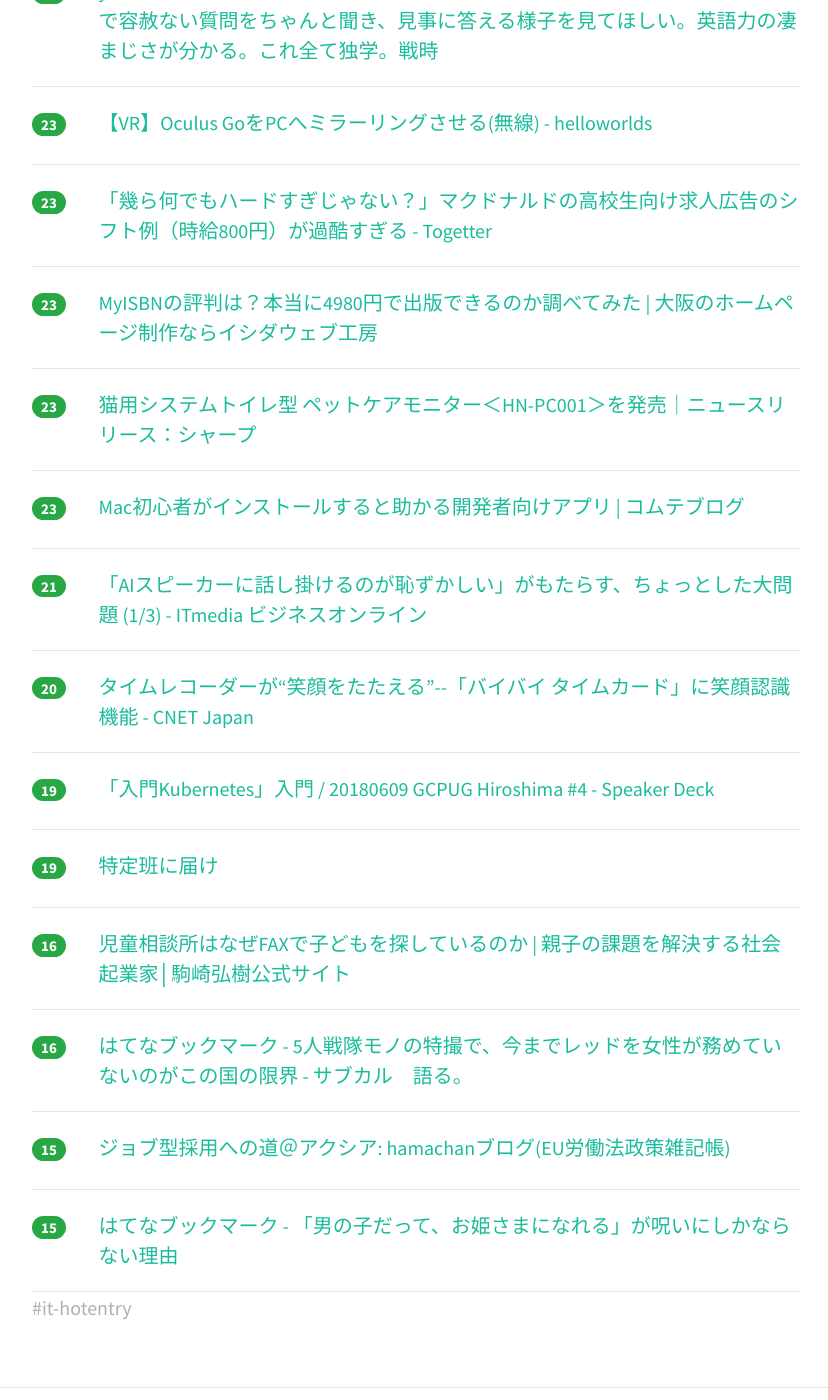
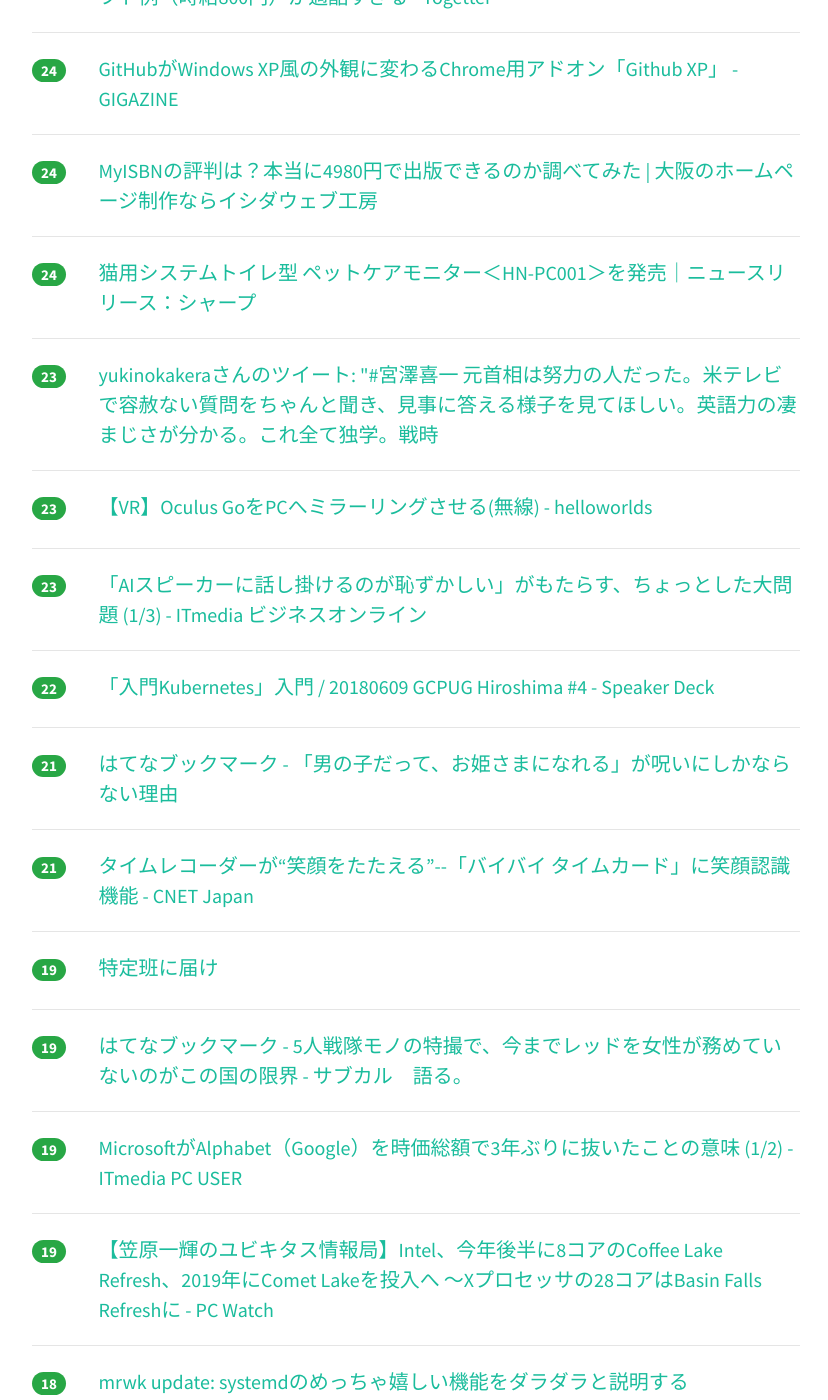
Before and after one commit to yatta47/hatena-matome-site, a Jekyll site: the page built from _posts/2018-06-11-hatena.md, in a window 1280 px wide and 1400 px high, scrolled down 4369 px. Shown: the whole window, without its empty margins (224-1052 px from the left). Built offline with Jekyll 4.4.1, drawn with Linux system fonts in a browser that asks for light colours; nearby versions of some CDN libraries; some of the changed text lies outside the part shown.

Commit message:
Updated 2018-06-11

```diff
--- a/_posts/2018-06-11-hatena.md
+++ b/_posts/2018-06-11-hatena.md
@@ -1,13 +1,13 @@
 ---
 layout: post
 title:  "2018-06-11 はてぶIT"
-date:   2018-06-11 22:01:25
+date:   2018-06-11 23:02:16
 tags: [it-hotentry]
 ---
-56 件のデータあり
+60 件のデータあり
 
 <hr><div class="row">
-<div class="col-1"><span class="badge badge-pill badge-success h2">372</span></div>
+<div class="col-1"><span class="badge badge-pill badge-success h2">381</span></div>
 <div class="col-11"><a href='https://internet.watch.impress.co.jp/docs/yajiuma/1126724.html' target='_blank'>開発者の3分の2以上は職場でマルチディスプレイを使用、10万人対象の調査で判明【やじうまWatch】 - INTERNET Watch</a></div>
 </div>
 <hr>
@@ -17,27 +17,32 @@ tags: [it-hotentry]
 </div>
 <hr>
 <div class="row">
-<div class="col-1"><span class="badge badge-pill badge-success h2">248</span></div>
+<div class="col-1"><span class="badge badge-pill badge-success h2">285</span></div>
 <div class="col-11"><a href='https://www.slideshare.net/kaimaimizuhiro/it-101439391' target='_blank'>IT技術者が説明上手になるための七つの法則</a></div>
 </div>
 <hr>
 <div class="row">
-<div class="col-1"><span class="badge badge-pill badge-success h2">225</span></div>
+<div class="col-1"><span class="badge badge-pill badge-success h2">246</span></div>
 <div class="col-11"><a href='https://gigazine.net/news/20180611-undersea-cables/' target='_blank'>インターネットは海底に敷かれたケーブルによって成り立っている - GIGAZINE</a></div>
 </div>
 <hr>
 <div class="row">
-<div class="col-1"><span class="badge badge-pill badge-success h2">212</span></div>
+<div class="col-1"><span class="badge badge-pill badge-success h2">243</span></div>
 <div class="col-11"><a href='https://qiita.com/seya/items/26c8a0dc549a10efcdf8' target='_blank'>世のフロントエンドエンジニアにApollo Clientを布教したい</a></div>
 </div>
 <hr>
 <div class="row">
-<div class="col-1"><span class="badge badge-pill badge-success h2">196</span></div>
+<div class="col-1"><span class="badge badge-pill badge-success h2">206</span></div>
 <div class="col-11"><a href='http://karaage.hatenadiary.jp/entry/2018/06/11/073000' target='_blank'>ブログで公開転職活動を開始します - karaage. [からあげ]</a></div>
 </div>
 <hr>
 <div class="row">
-<div class="col-1"><span class="badge badge-pill badge-success h2">170</span></div>
+<div class="col-1"><span class="badge badge-pill badge-success h2">206</span></div>
+<div class="col-11"><a href='https://headlines.yahoo.co.jp/hl?a=20180611-00000009-exmusic-musi' target='_blank'>RAD野田「HINOMARU」歌詞について謝罪 「軍歌だという意図は1ミリもない」（エキサイトミュージック） - Yahoo!ニュース</a></div>
+</div>
+<hr>
+<div class="row">
+<div class="col-1"><span class="badge badge-pill badge-success h2">185</span></div>
 <div class="col-11"><a href='http://www.itmedia.co.jp/news/articles/1806/11/news063.html' target='_blank'>同人誌即売会が「現金不要」になったらどうなる？　キャッシュレス決済限定「pixiv MARKET」に行ってみた (1/2) - ITmedia NEWS</a></div>
 </div>
 <hr>
@@ -47,27 +52,22 @@ tags: [it-hotentry]
 </div>
 <hr>
 <div class="row">
-<div class="col-1"><span class="badge badge-pill badge-success h2">123</span></div>
-<div class="col-11"><a href='https://headlines.yahoo.co.jp/hl?a=20180611-00000009-exmusic-musi' target='_blank'>RAD野田「HINOMARU」歌詞について謝罪 「軍歌だという意図は1ミリもない」（エキサイトミュージック） - Yahoo!ニュース</a></div>
-</div>
-<hr>
-<div class="row">
-<div class="col-1"><span class="badge badge-pill badge-success h2">121</span></div>
+<div class="col-1"><span class="badge badge-pill badge-success h2">140</span></div>
 <div class="col-11"><a href='http://blog.hatenablog.com/entry/official-meetup' target='_blank'>はてなブロガー向けイベント #はてなブログ公式ミートアップ 開催します！ LT登壇者も同時募集！ - 週刊はてなブログ</a></div>
 </div>
 <hr>
 <div class="row">
-<div class="col-1"><span class="badge badge-pill badge-success h2">82</span></div>
+<div class="col-1"><span class="badge badge-pill badge-success h2">90</span></div>
+<div class="col-11"><a href='http://www.yomiuri.co.jp/science/feature/CO017291/20180611-OYT8T50002.html' target='_blank'>他人のＰＣ「借用」仮想通貨計算　ウイルスか合法技術か : 科学 : 読売新聞（YOMIURI ONLINE）</a></div>
+</div>
+<hr>
+<div class="row">
+<div class="col-1"><span class="badge badge-pill badge-success h2">89</span></div>
 <div class="col-11"><a href='https://medium.com/@voluntas/c6d4a749327' target='_blank'>コードを書き続ける – V – Medium</a></div>
 </div>
 <hr>
 <div class="row">
-<div class="col-1"><span class="badge badge-pill badge-success h2">60</span></div>
-<div class="col-11"><a href='http://www.yomiuri.co.jp/science/feature/CO017291/20180611-OYT8T50002.html' target='_blank'>他人のＰＣ「借用」仮想通貨計算　ウイルスか合法技術か : 科学 : 読売新聞（YOMIURI ONLINE）</a></div>
-</div>
-<hr>
-<div class="row">
-<div class="col-1"><span class="badge badge-pill badge-success h2">59</span></div>
+<div class="col-1"><span class="badge badge-pill badge-success h2">64</span></div>
 <div class="col-11"><a href='http://tech.nikkeibp.co.jp/atcl/nxt/column/18/00001/00610/' target='_blank'>みずほ銀が第一関門を突破、正念場続く新システム移行 | 日経 xTECH（クロステック）</a></div>
 </div>
 <hr>
@@ -77,7 +77,12 @@ tags: [it-hotentry]
 </div>
 <hr>
 <div class="row">
-<div class="col-1"><span class="badge badge-pill badge-success h2">55</span></div>
+<div class="col-1"><span class="badge badge-pill badge-success h2">58</span></div>
+<div class="col-11"><a href='https://engineering.linecorp.com/ja/blog/detail/305' target='_blank'>LINEの新卒エンジニアが入社後どのような数ヶ月を過ごすのかご紹介！研修のお題は「LINEクローンを作る」 : LINE Engineering Blog</a></div>
+</div>
+<hr>
+<div class="row">
+<div class="col-1"><span class="badge badge-pill badge-success h2">57</span></div>
 <div class="col-11"><a href='https://coliss.com/articles/freebies/super-high-resolution-textures.html' target='_blank'>商用のデザインやイラストにも無料でガンガン使える！超高解像のフリーテクスチャ素材 -CC0 Textures | コリス</a></div>
 </div>
 <hr>
@@ -97,8 +102,13 @@ tags: [it-hotentry]
 </div>
 <hr>
 <div class="row">
-<div class="col-1"><span class="badge badge-pill badge-success h2">51</span></div>
+<div class="col-1"><span class="badge badge-pill badge-success h2">52</span></div>
 <div class="col-11"><a href='http://shinh.hatenablog.com/entry/2018/06/10/235314' target='_blank'>MJIT で dlopen 使わずに ELF オブジェクトを直接ロードする話 - 兼雑記</a></div>
+</div>
+<hr>
+<div class="row">
+<div class="col-1"><span class="badge badge-pill badge-success h2">49</span></div>
+<div class="col-11"><a href='https://akiba-pc.watch.impress.co.jp/docs/news/news/1126689.html' target='_blank'>ラズパイ最新版「Raspberry Pi 3 Model B+」の店頭販売がスタート、通信機能などを強化 - AKIBA PC Hotline!</a></div>
 </div>
 <hr>
 <div class="row">
@@ -108,7 +118,7 @@ tags: [it-hotentry]
 <hr>
 <div class="row">
 <div class="col-1"><span class="badge badge-pill badge-success h2">49</span></div>
-<div class="col-11"><a href='https://engineering.linecorp.com/ja/blog/detail/305' target='_blank'>LINEの新卒エンジニアが入社後どのような数ヶ月を過ごすのかご紹介！研修のお題は「LINEクローンを作る」 : LINE Engineering Blog</a></div>
+<div class="col-11"><a href='https://k-tai.watch.impress.co.jp/docs/news/1126926.html' target='_blank'>サイト内でのGoogleマップ、6月12日から表示されない可能性 - ケータイ Watch</a></div>
 </div>
 <hr>
 <div class="row">
@@ -122,38 +132,33 @@ tags: [it-hotentry]
 </div>
 <hr>
 <div class="row">
-<div class="col-1"><span class="badge badge-pill badge-success h2">47</span></div>
+<div class="col-1"><span class="badge badge-pill badge-success h2">48</span></div>
 <div class="col-11"><a href='https://qiita.com/moz450/items/bdd0eb8dff24caa5174a' target='_blank'>nodeエンジニアがGoでつくるREST APIサーバー【ベストプラクティス!?】ʕ ◔ϖ◔ʔ</a></div>
 </div>
 <hr>
 <div class="row">
-<div class="col-1"><span class="badge badge-pill badge-success h2">46</span></div>
-<div class="col-11"><a href='https://akiba-pc.watch.impress.co.jp/docs/news/news/1126689.html' target='_blank'>ラズパイ最新版「Raspberry Pi 3 Model B+」の店頭販売がスタート、通信機能などを強化 - AKIBA PC Hotline!</a></div>
-</div>
-<hr>
-<div class="row">
-<div class="col-1"><span class="badge badge-pill badge-success h2">45</span></div>
+<div class="col-1"><span class="badge badge-pill badge-success h2">47</span></div>
 <div class="col-11"><a href='http://www.atmarkit.co.jp/ait/articles/1806/11/news029.html' target='_blank'>AWSはなぜ、ECSがあるのにKubernetesのサービスを始めたのか、コックロフト氏に聞いた：AWSとオープンソース（1） - ＠IT</a></div>
 </div>
 <hr>
 <div class="row">
-<div class="col-1"><span class="badge badge-pill badge-success h2">44</span></div>
-<div class="col-11"><a href='https://k-tai.watch.impress.co.jp/docs/news/1126926.html' target='_blank'>サイト内でのGoogleマップ、6月12日から表示されない可能性 - ケータイ Watch</a></div>
-</div>
-<hr>
-<div class="row">
-<div class="col-1"><span class="badge badge-pill badge-success h2">40</span></div>
+<div class="col-1"><span class="badge badge-pill badge-success h2">46</span></div>
 <div class="col-11"><a href='https://9post.tv/118059' target='_blank'>約90年前の京都の音声付き映像がすごい！クリアな音声で、まるで昨日のことのような臨場感！ | 9ポスト</a></div>
 </div>
 <hr>
 <div class="row">
-<div class="col-1"><span class="badge badge-pill badge-success h2">40</span></div>
+<div class="col-1"><span class="badge badge-pill badge-success h2">44</span></div>
+<div class="col-11"><a href='https://anond.hatelabo.jp/20180611154719' target='_blank'>バカのid:gamecomeさん、あんたはてなに向いてないよ</a></div>
+</div>
+<hr>
+<div class="row">
+<div class="col-1"><span class="badge badge-pill badge-success h2">42</span></div>
 <div class="col-11"><a href='http://vac201.hateblo.jp/entry/2018/02/21/100000' target='_blank'>３５歳になって...定年説を覆すためにどんな勉強をしているか書きます - 頭を整理するブログ</a></div>
 </div>
 <hr>
 <div class="row">
-<div class="col-1"><span class="badge badge-pill badge-success h2">40</span></div>
-<div class="col-11"><a href='https://anond.hatelabo.jp/20180611154719' target='_blank'>バカのid:gamecomeさん、あんたはてなに向いてないよ</a></div>
+<div class="col-1"><span class="badge badge-pill badge-success h2">39</span></div>
+<div class="col-11"><a href='https://postd.cc/lessons-learned-from-reading-postmortems/89/' target='_blank'>障害の事後分析を読んで得た教訓 ― 「何がシステムを停止させるのか？」 | POSTD - Part 89</a></div>
 </div>
 <hr>
 <div class="row">
@@ -162,17 +167,12 @@ tags: [it-hotentry]
 </div>
 <hr>
 <div class="row">
-<div class="col-1"><span class="badge badge-pill badge-success h2">38</span></div>
-<div class="col-11"><a href='https://postd.cc/lessons-learned-from-reading-postmortems/89/' target='_blank'>障害の事後分析を読んで得た教訓 ― 「何がシステムを停止させるのか？」 | POSTD - Part 89</a></div>
+<div class="col-1"><span class="badge badge-pill badge-success h2">39</span></div>
+<div class="col-11"><a href='https://note.mu/bibou_log/n/n97654806d6e1' target='_blank'>「とりあえずサイト作ってぇ〜」と依頼する前に必ず押さえるべき5つのポイント｜若手じゃなくなりつつあるエンジニア｜note</a></div>
 </div>
 <hr>
 <div class="row">
 <div class="col-1"><span class="badge badge-pill badge-success h2">37</span></div>
-<div class="col-11"><a href='https://note.mu/bibou_log/n/n97654806d6e1' target='_blank'>「とりあえずサイト作ってぇ〜」と依頼する前に必ず押さえるべき5つのポイント｜若手じゃなくなりつつあるエンジニア｜note</a></div>
-</div>
-<hr>
-<div class="row">
-<div class="col-1"><span class="badge badge-pill badge-success h2">36</span></div>
 <div class="col-11"><a href='http://techlife.cookpad.com/entry/2018/06/11/100355' target='_blank'>Service Mesh and Cookpad - クックパッド開発者ブログ</a></div>
 </div>
 <hr>
@@ -182,13 +182,18 @@ tags: [it-hotentry]
 </div>
 <hr>
 <div class="row">
-<div class="col-1"><span class="badge badge-pill badge-success h2">30</span></div>
-<div class="col-11"><a href='http://jaykogami.com/2018/06/15234.html' target='_blank'>「音楽のマネタイズ」の現実を日本の音楽サービスはいかに考えているのか？ | All Digital Music</a></div>
+<div class="col-1"><span class="badge badge-pill badge-success h2">31</span></div>
+<div class="col-11"><a href='https://qiita.com/teradonburi/items/2ad98c7c21f1f6cc4390' target='_blank'>Apolloでの綺麗なAPI実装（GraphQL）を試す</a></div>
+</div>
+<hr>
+<div class="row">
+<div class="col-1"><span class="badge badge-pill badge-success h2">31</span></div>
+<div class="col-11"><a href='https://axia.co.jp/2018-06-11' target='_blank'>高プロ（残業代ゼロ法案）の論点がずれていると思う理由 - 株式会社アクシア</a></div>
 </div>
 <hr>
 <div class="row">
 <div class="col-1"><span class="badge badge-pill badge-success h2">30</span></div>
-<div class="col-11"><a href='https://qiita.com/teradonburi/items/2ad98c7c21f1f6cc4390' target='_blank'>Apolloでの綺麗なAPI実装（GraphQL）を試す</a></div>
+<div class="col-11"><a href='http://jaykogami.com/2018/06/15234.html' target='_blank'>「音楽のマネタイズ」の現実を日本の音楽サービスはいかに考えているのか？ | All Digital Music</a></div>
 </div>
 <hr>
 <div class="row">
@@ -197,12 +202,12 @@ tags: [it-hotentry]
 </div>
 <hr>
 <div class="row">
-<div class="col-1"><span class="badge badge-pill badge-success h2">28</span></div>
-<div class="col-11"><a href='https://axia.co.jp/2018-06-11' target='_blank'>高プロ（残業代ゼロ法案）の論点がずれていると思う理由 - 株式会社アクシア</a></div>
+<div class="col-1"><span class="badge badge-pill badge-success h2">29</span></div>
+<div class="col-11"><a href='https://commte.net/6832' target='_blank'>Mac初心者がインストールすると助かる開発者向けアプリ | コムテブログ</a></div>
 </div>
 <hr>
 <div class="row">
-<div class="col-1"><span class="badge badge-pill badge-success h2">27</span></div>
+<div class="col-1"><span class="badge badge-pill badge-success h2">29</span></div>
 <div class="col-11"><a href='https://www.ntt.com/about-us/press-releases/news/article/2018/0611.html' target='_blank'>ニュース 2018年6月11日:100GbE対応の高速ソフトウェアPCルーター開発に成功 | NTT Com 企業情報 | NTTコミュニケーションズ 企業情報</a></div>
 </div>
 <hr>
@@ -212,8 +217,23 @@ tags: [it-hotentry]
 </div>
 <hr>
 <div class="row">
+<div class="col-1"><span class="badge badge-pill badge-success h2">25</span></div>
+<div class="col-11"><a href='https://togetter.com/li/1235975' target='_blank'>「幾ら何でもハードすぎじゃない？」マクドナルドの高校生向け求人広告のシフト例（時給800円）が過酷すぎる - Togetter</a></div>
+</div>
+<hr>
+<div class="row">
 <div class="col-1"><span class="badge badge-pill badge-success h2">24</span></div>
 <div class="col-11"><a href='https://gigazine.net/news/20180610-github-xp/' target='_blank'>GitHubがWindows XP風の外観に変わるChrome用アドオン「Github XP」 - GIGAZINE</a></div>
+</div>
+<hr>
+<div class="row">
+<div class="col-1"><span class="badge badge-pill badge-success h2">24</span></div>
+<div class="col-11"><a href='https://ishida-webkontor.com/4163/' target='_blank'>MyISBNの評判は？本当に4980円で出版できるのか調べてみた | 大阪のホームページ制作ならイシダウェブ工房</a></div>
+</div>
+<hr>
+<div class="row">
+<div class="col-1"><span class="badge badge-pill badge-success h2">24</span></div>
+<div class="col-11"><a href='http://www.sharp.co.jp/corporate/news/180611-a.html' target='_blank'>猫用システムトイレ型 ペットケアモニター＜HN-PC001＞を発売｜ニュースリリース：シャープ</a></div>
 </div>
 <hr>
 <div class="row">
@@ -228,42 +248,52 @@ tags: [it-hotentry]
 <hr>
 <div class="row">
 <div class="col-1"><span class="badge badge-pill badge-success h2">23</span></div>
-<div class="col-11"><a href='https://togetter.com/li/1235975' target='_blank'>「幾ら何でもハードすぎじゃない？」マクドナルドの高校生向け求人広告のシフト例（時給800円）が過酷すぎる - Togetter</a></div>
+<div class="col-11"><a href='http://www.itmedia.co.jp/business/articles/1806/11/news045.html' target='_blank'>「AIスピーカーに話し掛けるのが恥ずかしい」がもたらす、ちょっとした大問題 (1/3) - ITmedia ビジネスオンライン</a></div>
 </div>
 <hr>
 <div class="row">
-<div class="col-1"><span class="badge badge-pill badge-success h2">23</span></div>
-<div class="col-11"><a href='https://ishida-webkontor.com/4163/' target='_blank'>MyISBNの評判は？本当に4980円で出版できるのか調べてみた | 大阪のホームページ制作ならイシダウェブ工房</a></div>
-</div>
-<hr>
-<div class="row">
-<div class="col-1"><span class="badge badge-pill badge-success h2">23</span></div>
-<div class="col-11"><a href='http://www.sharp.co.jp/corporate/news/180611-a.html' target='_blank'>猫用システムトイレ型 ペットケアモニター＜HN-PC001＞を発売｜ニュースリリース：シャープ</a></div>
-</div>
-<hr>
-<div class="row">
-<div class="col-1"><span class="badge badge-pill badge-success h2">23</span></div>
-<div class="col-11"><a href='https://commte.net/6832' target='_blank'>Mac初心者がインストールすると助かる開発者向けアプリ | コムテブログ</a></div>
+<div class="col-1"><span class="badge badge-pill badge-success h2">22</span></div>
+<div class="col-11"><a href='https://speakerdeck.com/doublemarket/20180609-gcpug-hiroshima-number-4?slide=84' target='_blank'>「入門Kubernetes」入門 / 20180609 GCPUG Hiroshima #4 - Speaker Deck</a></div>
 </div>
 <hr>
 <div class="row">
 <div class="col-1"><span class="badge badge-pill badge-success h2">21</span></div>
-<div class="col-11"><a href='http://www.itmedia.co.jp/business/articles/1806/11/news045.html' target='_blank'>「AIスピーカーに話し掛けるのが恥ずかしい」がもたらす、ちょっとした大問題 (1/3) - ITmedia ビジネスオンライン</a></div>
+<div class="col-11"><a href='http://b.hatena.ne.jp/entry/s/anond.hatelabo.jp/20180611011239' target='_blank'>はてなブックマーク - 「男の子だって、お姫さまになれる」が呪いにしかならない理由</a></div>
 </div>
 <hr>
 <div class="row">
-<div class="col-1"><span class="badge badge-pill badge-success h2">20</span></div>
+<div class="col-1"><span class="badge badge-pill badge-success h2">21</span></div>
 <div class="col-11"><a href='https://japan.cnet.com/article/35120630/' target='_blank'>タイムレコーダーが“笑顔をたたえる”--「バイバイ タイムカード」に笑顔認識機能 - CNET Japan</a></div>
 </div>
 <hr>
 <div class="row">
 <div class="col-1"><span class="badge badge-pill badge-success h2">19</span></div>
-<div class="col-11"><a href='https://speakerdeck.com/doublemarket/20180609-gcpug-hiroshima-number-4?slide=84' target='_blank'>「入門Kubernetes」入門 / 20180609 GCPUG Hiroshima #4 - Speaker Deck</a></div>
+<div class="col-11"><a href='https://anond.hatelabo.jp/20180611020152' target='_blank'>特定班に届け</a></div>
 </div>
 <hr>
 <div class="row">
 <div class="col-1"><span class="badge badge-pill badge-success h2">19</span></div>
-<div class="col-11"><a href='https://anond.hatelabo.jp/20180611020152' target='_blank'>特定班に届け</a></div>
+<div class="col-11"><a href='http://b.hatena.ne.jp/entry/arrow1953.hatenablog.com/entry/2018/06/11/070329' target='_blank'>はてなブックマーク - 5人戦隊モノの特撮で、今までレッドを女性が務めていないのがこの国の限界 - サブカル　語る。</a></div>
+</div>
+<hr>
+<div class="row">
+<div class="col-1"><span class="badge badge-pill badge-success h2">19</span></div>
+<div class="col-11"><a href='http://www.itmedia.co.jp/pcuser/articles/1806/11/news098.html' target='_blank'>MicrosoftがAlphabet（Google）を時価総額で3年ぶりに抜いたことの意味 (1/2) - ITmedia PC USER</a></div>
+</div>
+<hr>
+<div class="row">
+<div class="col-1"><span class="badge badge-pill badge-success h2">19</span></div>
+<div class="col-11"><a href='https://pc.watch.impress.co.jp/docs/column/ubiq/1126720.html' target='_blank'>【笠原一輝のユビキタス情報局】Intel、今年後半に8コアのCoffee Lake Refresh、2019年にComet Lakeを投入へ ～Xプロセッサの28コアはBasin Falls Refreshに - PC Watch</a></div>
+</div>
+<hr>
+<div class="row">
+<div class="col-1"><span class="badge badge-pill badge-success h2">18</span></div>
+<div class="col-11"><a href='http://moriwaka.blogspot.com/2018/06/systemd.html' target='_blank'>mrwk update: systemdのめっちゃ嬉しい機能をダラダラと説明する</a></div>
+</div>
+<hr>
+<div class="row">
+<div class="col-1"><span class="badge badge-pill badge-success h2">18</span></div>
+<div class="col-11"><a href='https://pc.watch.impress.co.jp/docs/news/1126811.html' target='_blank'>サンワサプライ、トラックボール一体型のコンパクトキーボード - PC Watch</a></div>
 </div>
 <hr>
 <div class="row">
@@ -273,16 +303,6 @@ tags: [it-hotentry]
 <hr>
 <div class="row">
 <div class="col-1"><span class="badge badge-pill badge-success h2">16</span></div>
-<div class="col-11"><a href='http://b.hatena.ne.jp/entry/arrow1953.hatenablog.com/entry/2018/06/11/070329' target='_blank'>はてなブックマーク - 5人戦隊モノの特撮で、今までレッドを女性が務めていないのがこの国の限界 - サブカル　語る。</a></div>
-</div>
-<hr>
-<div class="row">
-<div class="col-1"><span class="badge badge-pill badge-success h2">15</span></div>
 <div class="col-11"><a href='http://eulabourlaw.cocolog-nifty.com/blog/2018/06/post-861a.html' target='_blank'>ジョブ型採用への道＠アクシア: hamachanブログ(EU労働法政策雑記帳)</a></div>
 </div>
 <hr>
-<div class="row">
-<div class="col-1"><span class="badge badge-pill badge-success h2">15</span></div>
-<div class="col-11"><a href='http://b.hatena.ne.jp/entry/s/anond.hatelabo.jp/20180611011239' target='_blank'>はてなブックマーク - 「男の子だって、お姫さまになれる」が呪いにしかならない理由</a></div>
-</div>
-<hr>
```
